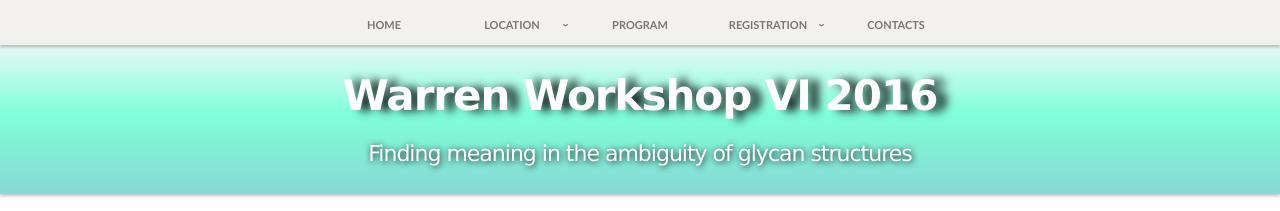
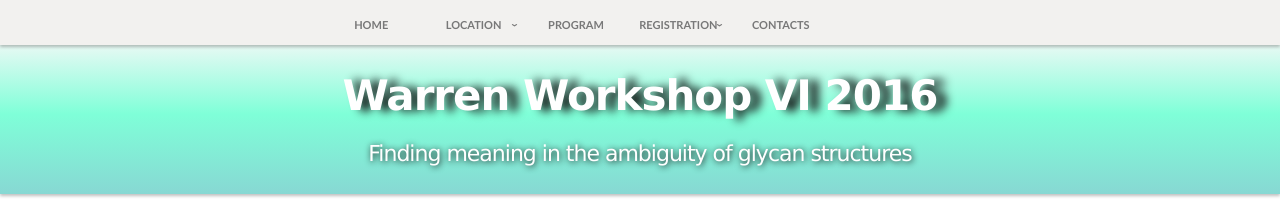
Before and after one commit to yamazakiM/WarrenWorkshop2016, a Jekyll site: the page built from index.md, in a window 1280 px wide. Shown: the top 211 px of the page. Built offline with Jekyll 4.4.1, drawn with Linux system fonts in a browser that asks for light colours; nearby versions of some CDN libraries; library files that are not in the unit come from our copies.

Commit message:
Update stylesheet.css

```diff
--- a/stylesheets/stylesheet.css
+++ b/stylesheets/stylesheet.css
@@ -487,7 +487,7 @@
 
 .globalNav_ul li{
   position: relative;
-  width: 20%;
+  width: 16%;
   float: left;
   margin: 0;
   padding: 0;
@@ -754,6 +754,18 @@
   box-shadow:none;
 }
 
+img.posterPlacement{
+  display:block;
+  top:5px;
+  box-shadow:none;
+}
+
+img.CA2{
+  display:block;
+  box-shadow:none;
+}
+
+
 #project_theme{
   color:#fff;
   font-size:22px;
```
